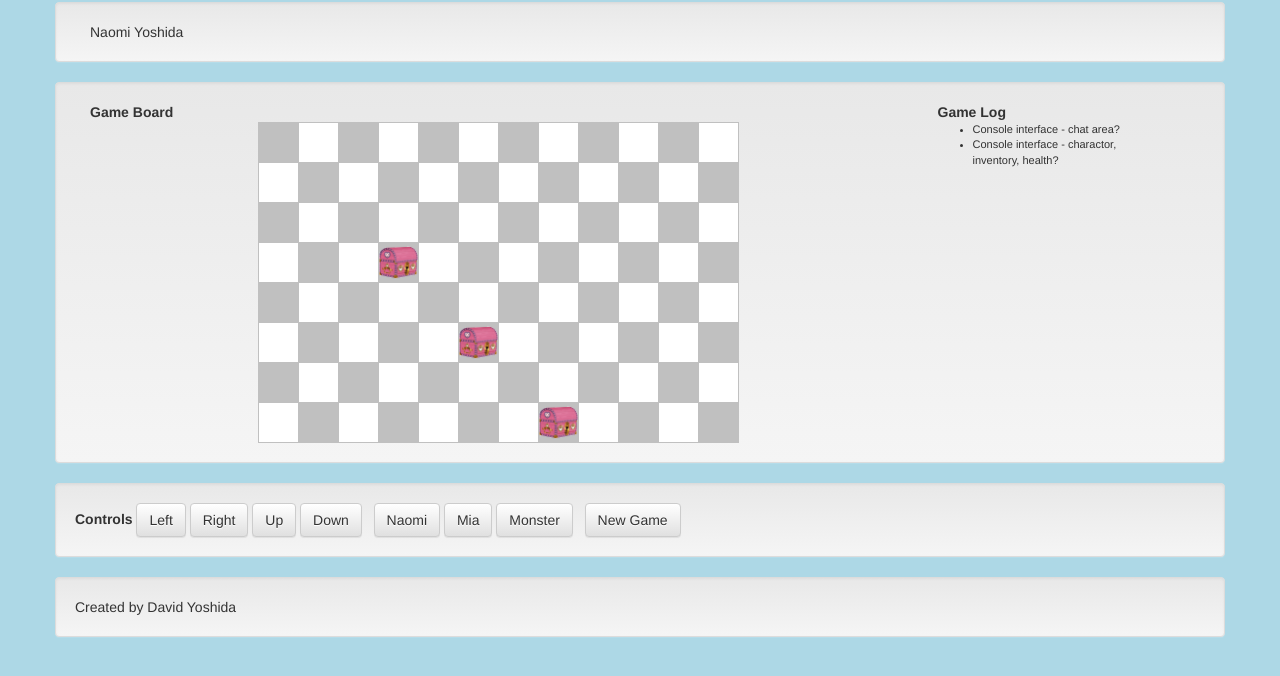
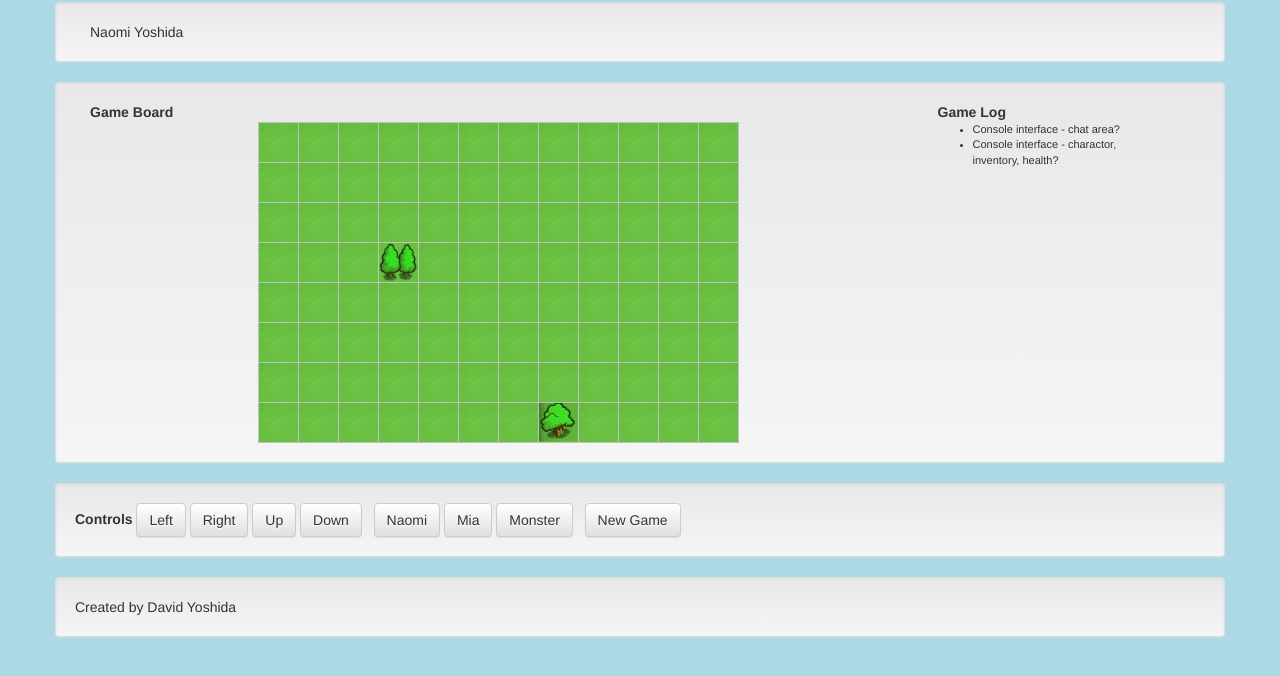
Before and after one commit to david-yoshida/YoshiWorldQuest, a website: page public/demo.html in a window 1280 px wide. Shown: the part 68-744 px from the top of the page. Drawn offline with nearby package versions, Linux system fonts and the light colour scheme; no server answers.

Commit message:
Add Texture
Background textures with for ground characters
Add random trees as people objects

```diff
--- a/public/demo.css
+++ b/public/demo.css
@@ -40,38 +40,74 @@ td {
         width: 40px; height: 40px;text-align:center;border: 1px solid silver;
 }
 
+/* ADD FOR CHESS BOARD
 tr:nth-child(odd) td:nth-child(even), tr:nth-child(even) td:nth-child(odd) {
-	background-color: white;
+        background-color: white;
+}
+*/
+
+.mia{
+    background: url(/images-character/mia.png);
+    background-repeat: no-repeat;
+    background-size: 100%;
+    width: 39px; height: 39px;
 }
 
-td.mia{
-    background: url(/images-character/mia.png);
+
+.naomi{
+    background-image: url(/images-character/naomi.png);
+    background-repeat: no-repeat;
+    background-size: 100%;
+    width: 39px; height: 39px;
+}
+
+.monster-bananna{
+    background-image: url(/images-character/monster-bananna.gif);
+    background-repeat: no-repeat;
+    background-size: 100%;
+    width: 39px; height: 39px;
+}
+
+.treasure{
+    background-image: url(/images-character/box_pink_treasure.png);
+    background-repeat: no-repeat;
+    background-size: 100%;
+    width: 39px; height: 39px;
+}
+
+.tile-tree1{
+    /* Tree added as an object */
+    background-image: url(/images-tile/tree1.png);
+    background-repeat: no-repeat;
+    background-size: 100%;
+    width: 39px; height: 39px;
+}
+
+
+/*
+    Background Scenary moveable
+*/
+td.tile-grass1{
+    background-image: url(/images-tile/grass1.png);
+    background-repeat: no-repeat;
+    background-size: 100%;
+    position: relative;
+}
+
+
+/*
+    Background Scenary non-moveable
+*/
+td.tile-tree1{
+    /* background-image: url(/images-character/mia.png), url(/images-tile/tree1.png); */
+
+    background-image: url(/images-tile/tree1.png);
     background-repeat: no-repeat;
     background-size: 100%;
 }
 
-td.naomi{
-    background: url(/images-character/naomi.png);
+td.tile-tree2{
+    background-image: url(/images-tile/tree2.png);
     background-repeat: no-repeat;
     background-size: 100%;
 }
-
-td.treasure{
-    background: url(/images-character/box_pink_treasure.png);
-    background-repeat: no-repeat;
-    background-size: 100%;
-}
-
-td.monster-bananna{
-    background: url(/images-character/monster-bananna.gif);
-    background-repeat: no-repeat;
-    background-size: 100%;
-}
-
-
-div.mia{
-    background: url(/images-character/mia.png);
-    background-repeat: no-repeat;
-    background-size: 100%;
-    width: 50px; height: 50px;
-}
--- a/public/demo.html
+++ b/public/demo.html
@@ -18,7 +18,7 @@
 </head>
 
 <body>
-    <div class="container">
+    <div class="container"><div class="mia"></div>
 
         <h1>Demo grid - node.js | bootstrap | jquery |  AJAX | css </h1>
 
@@ -31,116 +31,116 @@
                 <strong>Game Board</strong>
                 <table id="gameBoard">
                     <tr>
-                        <td></td>
-                        <td></td>
-                        <td></td>
-                        <td></td>
-                        <td></td>
-                        <td></td>
-                        <td></td>
-                        <td></td>
-                        <td></td>
-                        <td></td>
-                        <td></td>
-                        <td></td>
+                        <td><div></div></td>
+                        <td><div></div></td>
+                        <td><div></div></td>
+                        <td><div></div></td>
+                        <td><div></div></td>
+                        <td><div></div></td>
+                        <td><div></div></td>
+                        <td><div></div></td>
+                        <td><div></div></td>
+                        <td><div></div></td>
+                        <td><div></div></td>
+                        <td><div></div></td>
                     </tr>
                     <tr>
-                        <td></td>
-                        <td></td>
-                        <td></td>
-                        <td></td>
-                        <td></td>
-                        <td></td>
-                        <td></td>
-                        <td></td>
-                        <td></td>
-                        <td></td>
-                        <td></td>
-                        <td></td>
+                        <td><div></div></td>
+                        <td><div></div></td>
+                        <td><div></div></td>
+                        <td><div></div></td>
+                        <td><div></div></td>
+                        <td><div></div></td>
+                        <td><div></div></td>
+                        <td><div></div></td>
+                        <td><div></div></td>
+                        <td><div></div></td>
+                        <td><div></div></td>
+                        <td><div></div></td>
                     </tr>
                     <tr>
-                        <td></td>
-                        <td></td>
-                        <td></td>
-                        <td></td>
-                        <td></td>
-                        <td></td>
-                        <td></td>
-                        <td></td>
-                        <td></td>
-                        <td></td>
-                        <td></td>
-                        <td></td>
+                        <td><div></div></td>
+                        <td><div></div></td>
+                        <td><div></div></td>
+                        <td><div></div></td>
+                        <td><div></div></td>
+                        <td><div></div></td>
+                        <td><div></div></td>
+                        <td><div></div></td>
+                        <td><div></div></td>
+                        <td><div></div></td>
+                        <td><div></div></td>
+                        <td><div></div></td>
                     </tr>
                     <tr>
-                        <td></td>
-                        <td></td>
-                        <td></td>
-                        <td></td>
-                        <td></td>
-                        <td></td>
-                        <td></td>
-                        <td></td>
-                        <td></td>
-                        <td></td>
-                        <td></td>
-                        <td></td>
+                        <td><div></div></td>
+                        <td><div></div></td>
+                        <td><div></div></td>
+                        <td><div></div></td>
+                        <td><div></div></td>
+                        <td><div></div></td>
+                        <td><div></div></td>
+                        <td><div></div></td>
+                        <td><div></div></td>
+                        <td><div></div></td>
+                        <td><div></div></td>
+                        <td><div></div></td>
                     </tr>
                     <tr>
-                        <td></td>
-                        <td></td>
-                        <td></td>
-                        <td></td>
-                        <td></td>
-                        <td></td>
-                        <td></td>
-                        <td></td>
-                        <td></td>
-                        <td></td>
-                        <td></td>
-                        <td></td>
+                        <td><div></div></td>
+                        <td><div></div></td>
+                        <td><div></div></td>
+                        <td><div></div></td>
+                        <td><div></div></td>
+                        <td><div></div></td>
+                        <td><div></div></td>
+                        <td><div></div></td>
+                        <td><div></div></td>
+                        <td><div></div></td>
+                        <td><div></div></td>
+                        <td><div></div></td>
                     </tr>
                     <tr>
-                        <td></td>
-                        <td></td>
-                        <td></td>
-                        <td></td>
-                        <td></td>
-                        <td></td>
-                        <td></td>
-                        <td></td>
-                        <td></td>
-                        <td></td>
-                        <td></td>
-                        <td></td>
+                        <td><div></div></td>
+                        <td><div></div></td>
+                        <td><div></div></td>
+                        <td><div></div></td>
+                        <td><div></div></td>
+                        <td><div></div></td>
+                        <td><div></div></td>
+                        <td><div></div></td>
+                        <td><div></div></td>
+                        <td><div></div></td>
+                        <td><div></div></td>
+                        <td><div></div></td>
                     </tr>
                     <tr>
-                        <td></td>
-                        <td></td>
-                        <td></td>
-                        <td></td>
-                        <td></td>
-                        <td></td>
-                        <td></td>
-                        <td></td>
-                        <td></td>
-                        <td></td>
-                        <td></td>
-                        <td></td>
+                        <td><div></div></td>
+                        <td><div></div></td>
+                        <td><div></div></td>
+                        <td><div></div></td>
+                        <td><div></div></td>
+                        <td><div></div></td>
+                        <td><div></div></td>
+                        <td><div></div></td>
+                        <td><div></div></td>
+                        <td><div></div></td>
+                        <td><div></div></td>
+                        <td><div></div></td>
                     </tr>
                     <tr>
-                        <td></td>
-                        <td></td>
-                        <td></td>
-                        <td></td>
-                        <td></td>
-                        <td></td>
-                        <td></td>
-                        <td></td>
-                        <td></td>
-                        <td></td>
-                        <td></td>
-                        <td></td>
+                        <td><div></div></td>
+                        <td><div></div></td>
+                        <td><div></div></td>
+                        <td><div></div></td>
+                        <td><div></div></td>
+                        <td><div></div></td>
+                        <td><div></div></td>
+                        <td><div></div></td>
+                        <td><div></div></td>
+                        <td><div></div></td>
+                        <td><div></div></td>
+                        <td><div></div></td>
                     </tr>
                 </table>
             </div>
@@ -189,7 +189,7 @@
 
         icon = "naomi";
         personID = -1;
-        movementRate = 200;
+        movementRate = 100;
         tickCounter = 0;
 
 
@@ -206,6 +206,7 @@
 
             // Listen for server messages.
             socket.on('new movement', function (data) {
+
                 var json = JSON.parse(data);
                 var index = findInArray(npcArray, json.id);
 
@@ -259,7 +260,7 @@
             // NPC Test
             $("#button-naomi").click(function () {
                 icon = "naomi";
-                movementRate = 200;
+                movementRate = 150;
                 draw();
             });
 
@@ -345,6 +346,11 @@
 
                 $.each(this.cells, function () {
                     $(this).attr("id", rCount + "-" + cCount);
+                    $(this).addClass("tile-grass1");  // remove for chess board
+
+                    $(this).children('div').attr("id", "P-" + rCount + "-" + cCount);
+                    //$(this).children('div').attr("class", "personHolder mia");
+
                     cCount += 1;
                 });
 
@@ -448,15 +454,16 @@
 
         function draw() {
 
-            $("td").removeClass("mia")
-            $("td").removeClass("naomi")
-            $("td").removeClass("monster-bananna")
-            //$("#" + xPos + "-" + yPos).addClass(icon)            //$("#" + xPos + "-" + yPos).html("aaa");
+            $("div").removeClass("mia");
+            $("div").removeClass("naomi");
+            $("div").removeClass("monster-bananna");
+            //$("#" + xPos + "-" + yPos).addClass(icon);            //$("#" + xPos + "-" + yPos).html("aaa");
+
 
             // Draw the other players
             for (i = 0; i < npcArray.length; i++)
             {
-                $("#" + npcArray[i].xPos + "-" + npcArray[i].yPos).addClass(npcArray[i].icon)
+                $("#P-" + npcArray[i].xPos + "-" + npcArray[i].yPos).addClass(npcArray[i].icon);
             }
 
         }
@@ -465,9 +472,9 @@
         // Draw item routine
         function drawItems() {
 
-            $("#3-3").addClass("treasure")
-            $("#7-7").addClass("treasure")
-            $("#5-5").addClass("treasure") // test layer, perhaps terrain is background css, and image is foreground
+            $("#3-3").addClass("tile-tree1"); //
+            $("#7-7").addClass("tile-tree2");
+            //$("#P-5-5").addClass("treasure") // test layer, perhaps terrain is background css, and image is foreground
         }
 
         // Send to gameboard Log
```
Also changed, not shown: app.js (+16 -7 lines), public/images-tile/grass1.jpg (added), public/images-tile/grass1.png (added), public/images-tile/tree1.png (added), public/images-tile/tree2.png (added).
